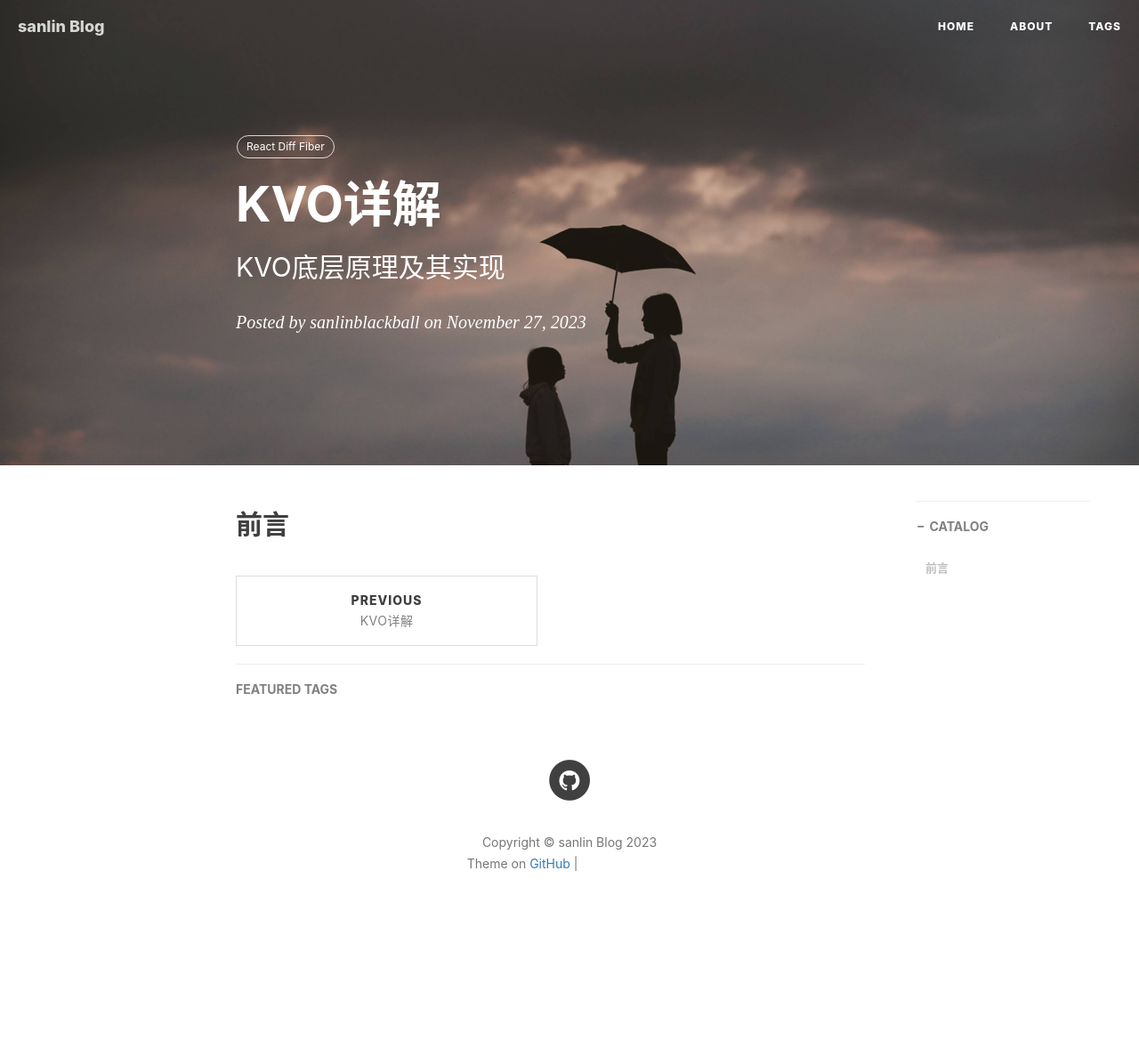
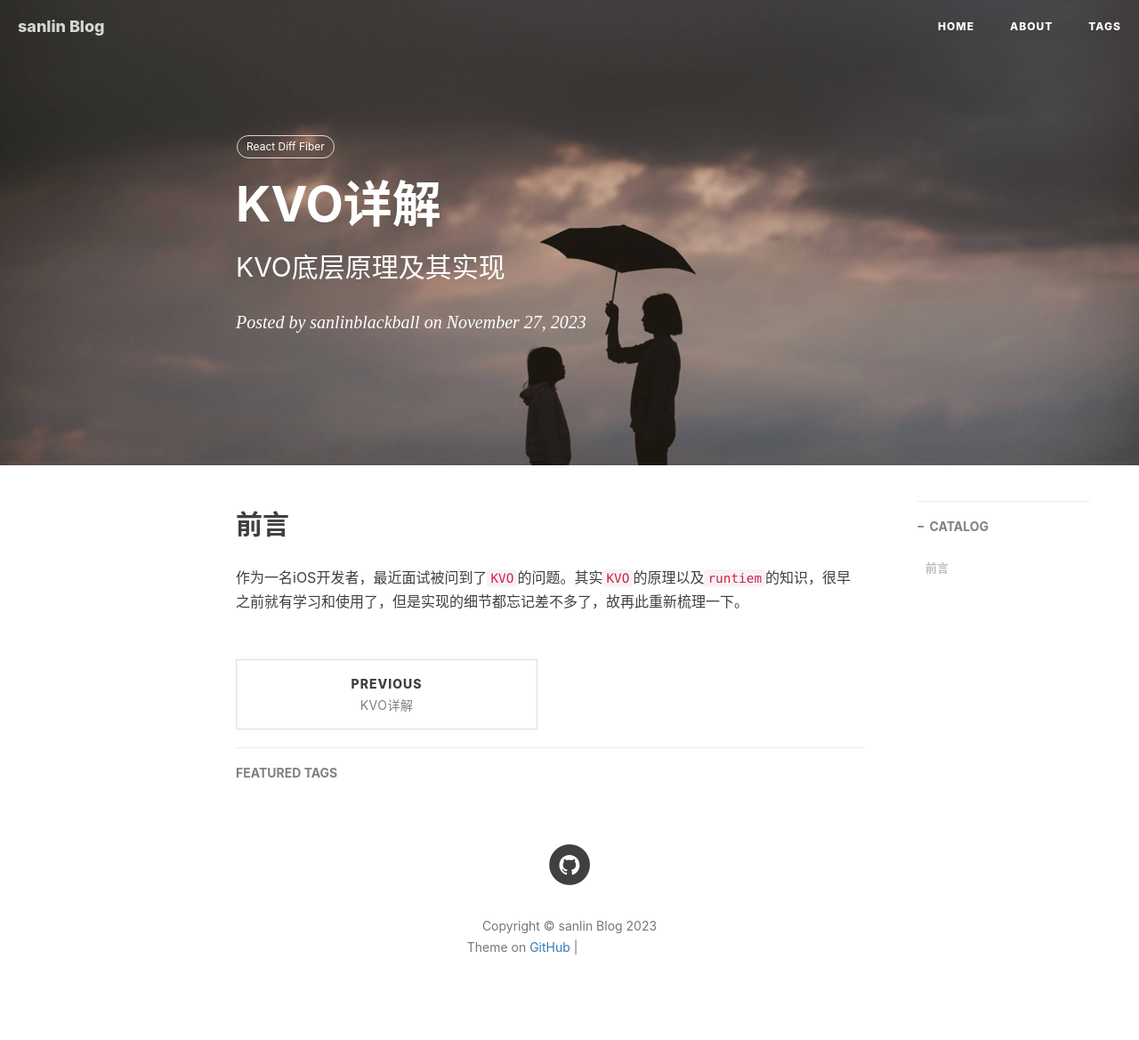
Before and after one commit to SanlinBlackball/sanlinblackball.github.io, a Jekyll site: the page built from _posts/2023-11-27-React 组件渲染.md, in a window 1280 px wide. Shown: the whole page at 89% size. Built offline with Jekyll 4.4.1, drawn with Linux system fonts in a browser that asks for light colours; nearby versions of some CDN libraries; comment, search, counter and statistics services are not loaded; before the commit the page ends 1075 px from its top, so only the background shows below that; grey boxes are pictures that could not be loaded.

Commit message:
添加文章

```diff
--- a/_posts/2023-11-27-React 组件渲染.md
+++ b/_posts/2023-11-27-React 组件渲染.md
@@ -11,3 +11,5 @@ tags:
 ---
 
 ## 前言
+
+作为一名iOS开发者，最近面试被问到了`KVO`的问题。其实`KVO`的原理以及`runtiem`的知识，很早之前就有学习和使用了，但是实现的细节都忘记差不多了，故再此重新梳理一下。
```
